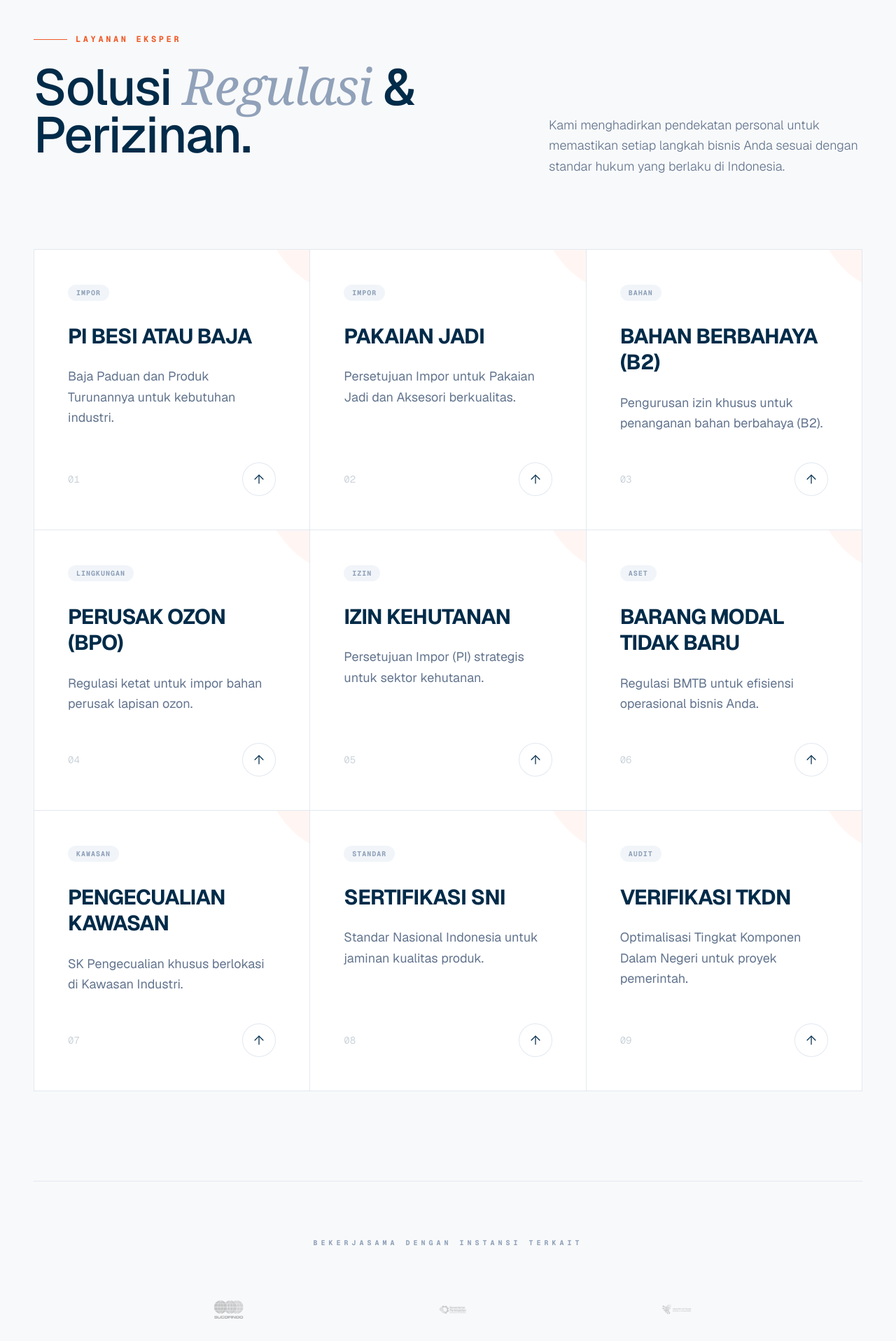
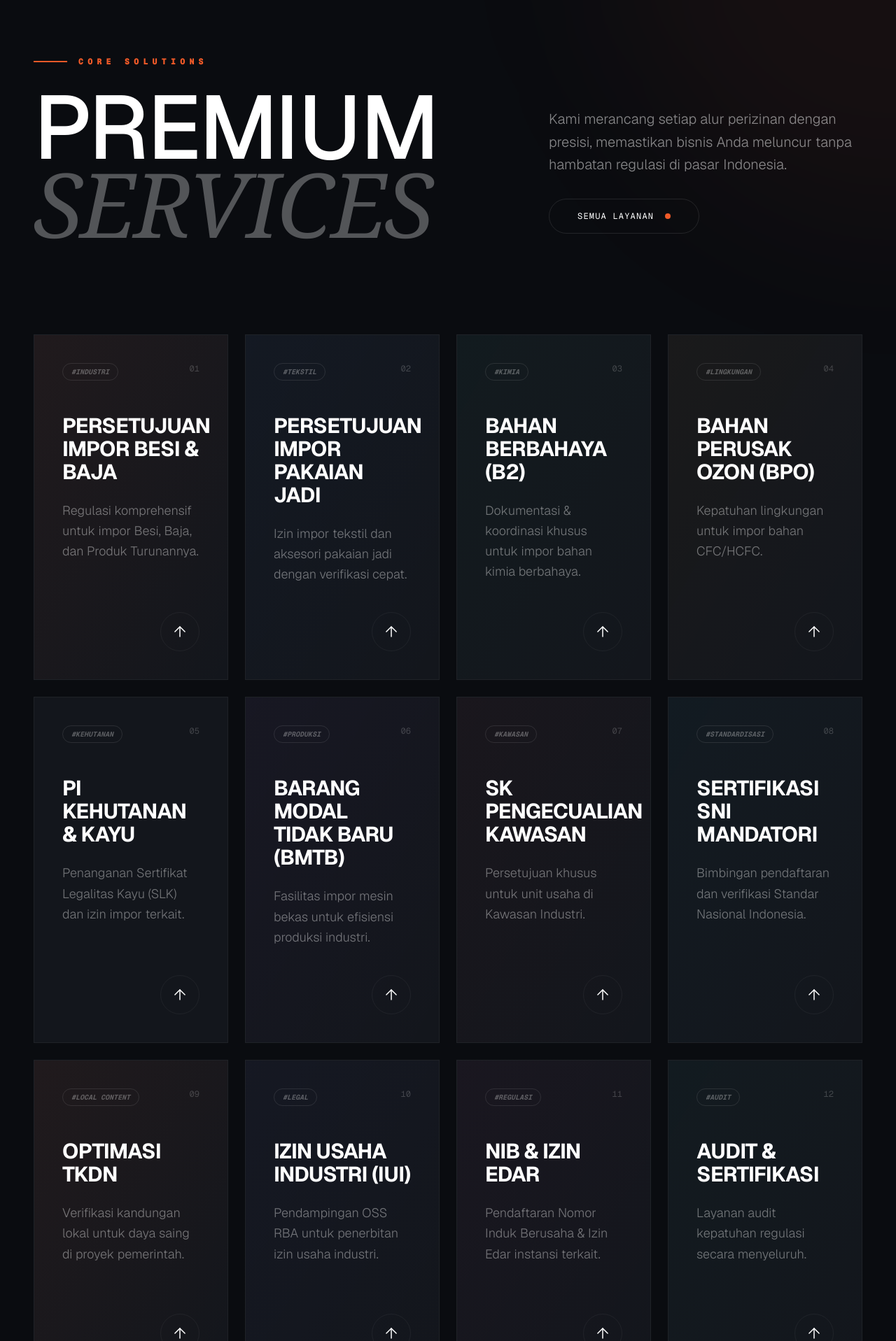
Before and after one commit to dayriyadhi-hue/razor-astern-web, a Next.js app: page / in a window 1280 px wide. Shown: the part 880-2797 px from the top of the page at 70% size. Built offline with nearby package versions, Linux system fonts and the light colour scheme.

Commit message:
Update Solutions.js

```diff
--- a/src/components/Solutions.js
+++ b/src/components/Solutions.js
@@ -5,144 +5,108 @@ import { motion } from 'motion/react';
 
 const Solutions = () => {
     const solutions = [
-        {
-            id: "01",
-            title: "PI Besi atau Baja",
-            desc: "Baja Paduan dan Produk Turunannya untuk kebutuhan industri.",
-            category: "Impor"
-        },
-        {
-            id: "02",
-            title: "Pakaian Jadi",
-            desc: "Persetujuan Impor untuk Pakaian Jadi dan Aksesori berkualitas.",
-            category: "Impor"
-        },
-        {
-            id: "03",
-            title: "Bahan Berbahaya (B2)",
-            desc: "Pengurusan izin khusus untuk penanganan bahan berbahaya (B2).",
-            category: "Bahan"
-        },
-        {
-            id: "04",
-            title: "Perusak Ozon (BPO)",
-            desc: "Regulasi ketat untuk impor bahan perusak lapisan ozon.",
-            category: "Lingkungan"
-        },
-        {
-            id: "05",
-            title: "Izin Kehutanan",
-            desc: "Persetujuan Impor (PI) strategis untuk sektor kehutanan.",
-            category: "Izin"
-        },
-        {
-            id: "06",
-            title: "Barang Modal Tidak Baru",
-            desc: "Regulasi BMTB untuk efisiensi operasional bisnis Anda.",
-            category: "Aset"
-        },
-        {
-            id: "07",
-            title: "Pengecualian Kawasan",
-            desc: "SK Pengecualian khusus berlokasi di Kawasan Industri.",
-            category: "Kawasan"
-        },
-        {
-            id: "08",
-            title: "Sertifikasi SNI",
-            desc: "Standar Nasional Indonesia untuk jaminan kualitas produk.",
-            category: "Standar"
-        },
-        {
-            id: "09",
-            title: "Verifikasi TKDN",
-            desc: "Optimalisasi Tingkat Komponen Dalam Negeri untuk proyek pemerintah.",
-            category: "Audit"
-        }
+        { id: "01", title: "Persetujuan Impor Besi & Baja", desc: "Regulasi komprehensif untuk impor Besi, Baja, dan Produk Turunannya.", category: "INDUSTRI", color: "from-orange/20 to-transparent" },
+        { id: "02", title: "Persetujuan Impor Pakaian Jadi", desc: "Izin impor tekstil dan aksesori pakaian jadi dengan verifikasi cepat.", category: "TEKSTIL", color: "from-blue-500/10 to-transparent" },
+        { id: "03", title: "Bahan Berbahaya (B2)", desc: "Dokumentasi & koordinasi khusus untuk impor bahan kimia berbahaya.", category: "KIMIA", color: "from-emerald-500/10 to-transparent" },
+        { id: "04", title: "Bahan Perusak Ozon (BPO)", desc: "Kepatuhan lingkungan untuk impor bahan CFC/HCFC.", category: "LINGKUNGAN", color: "from-amber-500/10 to-transparent" },
+        { id: "05", title: "PI Kehutanan & Kayu", desc: "Penanganan Sertifikat Legalitas Kayu (SLK) dan izin impor terkait.", category: "KEHUTANAN", color: "from-brown-500/10 to-transparent" },
+        { id: "06", title: "Barang Modal Tidak Baru (BMTB)", desc: "Fasilitas impor mesin bekas untuk efisiensi produksi industri.", category: "PRODUKSI", color: "from-purple-500/10 to-transparent" },
+        { id: "07", title: "SK Pengecualian Kawasan", desc: "Persetujuan khusus untuk unit usaha di Kawasan Industri.", category: "KAWASAN", color: "from-red-500/10 to-transparent" },
+        { id: "08", title: "Sertifikasi SNI Mandatori", desc: "Bimbingan pendaftaran dan verifikasi Standar Nasional Indonesia.", category: "STANDARDISASI", color: "from-cyan-500/10 to-transparent" },
+        { id: "09", title: "Optimasi TKDN", desc: "Verifikasi kandungan lokal untuk daya saing di proyek pemerintah.", category: "LOCAL CONTENT", color: "from-orange/20 to-transparent" },
+        { id: "10", title: "Izin Usaha Industri (IUI)", desc: "Pendampingan OSS RBA untuk penerbitan izin usaha industri.", category: "LEGAL", color: "from-indigo-500/10 to-transparent" },
+        { id: "11", title: "NIB & Izin Edar", desc: "Pendaftaran Nomor Induk Berusaha & Izin Edar instansi terkait.", category: "REGULASI", color: "from-pink-500/10 to-transparent" },
+        { id: "12", title: "Audit & Sertifikasi", desc: "Layanan audit kepatuhan regulasi secara menyeluruh.", category: "AUDIT", color: "from-teal-500/10 to-transparent" }
     ];
 
     return (
-        <section id="layanan" className="py-32 bg-[#F8F9FA] text-[#002b49] overflow-hidden relative">
-            <div className="max-w-[1800px] mx-auto px-6 md:px-12">
-                {/* Section Header */}
-                <div className="flex flex-col md:flex-row justify-between items-end gap-8 mb-24">
-                    <div className="max-w-2xl">
-                        <div className="flex items-center gap-3 mb-6">
-                            <span className="w-12 h-[1px] bg-orange"></span>
-                            <span className="text-xs font-mono font-bold uppercase tracking-[0.3em] text-orange">Layanan Eksper</span>
-                        </div>
-                        <h2 className="text-5xl md:text-7xl font-medium tracking-tight leading-[0.95] mb-8">
-                            Solusi <span className="italic font-serif text-slate-400 font-light">Regulasi</span> & Perizinan.
+        <section id="layanan" className="py-40 bg-[#0A0C10] text-white overflow-hidden relative">
+            {/* Background Decorative Elements */}
+            <div className="absolute top-0 right-0 w-[800px] h-[800px] bg-orange/5 rounded-full blur-[120px] -translate-y-1/2 translate-x-1/2"></div>
+            <div className="absolute bottom-0 left-0 w-[600px] h-[600px] bg-blue-500/5 rounded-full blur-[100px] translate-y-1/2 -translate-x-1/2"></div>
+
+            <div className="max-w-[1800px] mx-auto px-6 md:px-12 relative z-10">
+                {/* Header Section */}
+                <div className="grid lg:grid-cols-[1fr_auto] items-end gap-12 mb-32">
+                    <div>
+                        <motion.div
+                            initial={{ opacity: 0, x: -20 }}
+                            whileInView={{ opacity: 1, x: 0 }}
+                            className="flex items-center gap-4 mb-8"
+                        >
+                            <span className="h-[2px] w-12 bg-orange"></span>
+                            <span className="text-xs font-mono font-black uppercase tracking-[0.5em] text-orange">CORE SOLUTIONS</span>
+                        </motion.div>
+                        <h2 className="text-6xl md:text-9xl font-medium tracking-tight leading-[0.85] uppercase">
+                            Premium <br />
+                            <span className="font-serif italic text-white/30 font-light">Services</span>
                         </h2>
                     </div>
-                    <p className="max-w-md text-lg text-slate-500 leading-relaxed font-light mb-2">
-                        Kami menghadirkan pendekatan personal untuk memastikan setiap langkah bisnis Anda sesuai dengan standar hukum yang berlaku di Indonesia.
-                    </p>
+                    <div className="max-w-md pb-4">
+                        <p className="text-xl text-white/50 leading-relaxed font-light mb-8">
+                            Kami merancang setiap alur perizinan dengan presisi, memastikan bisnis Anda meluncur tanpa hambatan regulasi di pasar Indonesia.
+                        </p>
+                        <button className="px-10 py-4 border border-white/10 rounded-full hover:bg-white hover:text-navy transition-all duration-500 text-xs font-mono uppercase tracking-widest flex items-center gap-4 group">
+                            Semua Layanan
+                            <div className="w-2 h-2 rounded-full bg-orange group-hover:scale-150 transition-transform"></div>
+                        </button>
+                    </div>
                 </div>
 
-                {/* Modern Solutions Grid */}
-                <div className="grid grid-cols-1 md:grid-cols-2 lg:grid-cols-3 gap-px bg-slate-200 border border-slate-200">
+                {/* Bento Grid Layout */}
+                <div className="grid grid-cols-1 md:grid-cols-2 lg:grid-cols-3 xl:grid-cols-4 gap-6">
                     {solutions.map((sol, i) => (
                         <motion.div
                             key={i}
-                            initial={{ opacity: 0 }}
-                            whileInView={{ opacity: 1 }}
-                            transition={{ duration: 0.5, delay: i * 0.05 }}
-                            className="group bg-white p-12 relative overflow-hidden flex flex-col min-h-[400px] hover:bg-navy transition-colors duration-700"
+                            initial={{ opacity: 0, y: 30 }}
+                            whileInView={{ opacity: 1, y: 0 }}
+                            transition={{ duration: 0.8, delay: i * 0.05 }}
+                            whileHover={{ y: -10 }}
+                            className="group relative bg-[#13161C] border border-white/5 p-10 min-h-[460px] flex flex-col justify-between overflow-hidden cursor-pointer"
                         >
+                            {/* Card Background Gradient */}
+                            <div className={`absolute inset-0 bg-gradient-to-br ${sol.color} opacity-30 group-hover:opacity-100 transition-opacity duration-700`}></div>
+
+                            {/* Content */}
                             <div className="relative z-10">
-                                <span className="inline-block px-3 py-1 rounded-full bg-slate-100 text-[10px] font-mono font-bold uppercase tracking-widest text-slate-400 mb-8 group-hover:bg-white/10 group-hover:text-white/50 transition-colors">
-                                    {sol.category}
-                                </span>
-                                <h3 className="text-3xl font-bold tracking-tight uppercase mb-6 leading-tight group-hover:text-white transition-colors">
+                                <div className="flex justify-between items-start mb-12">
+                                    <span className="text-[10px] font-mono font-bold text-white/30 border border-white/10 px-3 py-1 rounded-full group-hover:border-orange/30 group-hover:text-orange transition-all duration-500 italic">
+                                        #{sol.category}
+                                    </span>
+                                    <span className="font-mono text-xs text-white/20 group-hover:text-white/40">{sol.id}</span>
+                                </div>
+
+                                <h3 className="text-3xl font-bold tracking-tight uppercase leading-[1.1] mb-6 group-hover:translate-x-2 transition-transform duration-500">
                                     {sol.title}
                                 </h3>
-                                <p className="text-slate-500 text-lg leading-relaxed group-hover:text-slate-300 transition-colors">
+
+                                <p className="text-white/40 text-lg font-light leading-relaxed group-hover:text-white/70 transition-colors">
                                     {sol.desc}
                                 </p>
                             </div>
 
-                            <div className="mt-auto pt-10 relative z-10 flex items-center justify-between">
-                                <span className="font-mono text-sm opacity-20 group-hover:opacity-10 transition-opacity group-hover:text-white">{sol.id}</span>
-                                <div className="w-12 h-12 rounded-full border border-slate-200 flex items-center justify-center group-hover:border-white/20 group-hover:bg-orange group-hover:text-white transition-all duration-500 -rotate-45 group-hover:rotate-0">
-                                    <svg width="20" height="20" viewBox="0 0 24 24" fill="none" stroke="currentColor" strokeWidth="1.5" strokeLinecap="round" strokeLinejoin="round"><line x1="7" y1="17" x2="17" y2="7"></line><polyline points="7 7 17 7 17 17"></polyline></svg>
+                            {/* Footer Card */}
+                            <div className="relative z-10 pt-10 flex items-center justify-between">
+                                <span className="text-[10px] font-mono uppercase tracking-[0.2em] opacity-0 group-hover:opacity-100 transition-all duration-500 translate-y-4 group-hover:translate-y-0 text-orange">Mulai Konsultasi</span>
+                                <div className="w-14 h-14 rounded-full border border-white/5 flex items-center justify-center group-hover:bg-white group-hover:text-navy transition-all duration-700">
+                                    <svg width="24" height="24" viewBox="0 0 24 24" fill="none" stroke="currentColor" strokeWidth="1.5" strokeLinecap="round" strokeLinejoin="round" className="-rotate-45 group-hover:rotate-0 transition-transform duration-500"><line x1="7" y1="17" x2="17" y2="7"></line><polyline points="7 7 17 7 17 17"></polyline></svg>
                                 </div>
                             </div>
 
-                            {/* Accent Background Pattern */}
-                            <div className="absolute top-0 right-0 w-32 h-32 bg-orange/5 rounded-bl-full translate-x-16 -translate-y-16 group-hover:translate-x-0 group-hover:translate-y-0 transition-transform duration-700"></div>
+                            {/* Hover Overlay Line */}
+                            <div className="absolute bottom-0 left-0 h-[2px] w-0 bg-orange group-hover:w-full transition-all duration-700"></div>
                         </motion.div>
                     ))}
                 </div>
 
-                {/* Logo Marquee */}
-                <div className="mt-32 pt-20 border-t border-slate-200">
-                    <p className="text-center text-[10px] font-mono font-bold uppercase tracking-[0.5em] text-slate-400 mb-16">Bekerjasama dengan Instansi Terkait</p>
-                    <div className="w-full overflow-hidden">
-                        <div className="flex relative">
-                            <motion.div
-                                animate={{ x: [-1000, 0] }}
-                                transition={{ x: { repeat: Infinity, repeatType: "loop", duration: 30, ease: "linear" } }}
-                                className="flex flex-none gap-32 items-center"
-                            >
-                                {[...Array(4)].map((_, idx) => (
-                                    <React.Fragment key={idx}>
-                                        <div className="w-48 h-12 flex items-center justify-center flex-none grayscale opacity-30 hover:opacity-100 hover:grayscale-0 transition-all duration-500">
-                                            <img src="/1.svg" alt="Sucofindo" className="max-h-full max-w-full object-contain" />
-                                        </div>
-                                        <div className="w-48 h-12 flex items-center justify-center flex-none grayscale opacity-30 hover:opacity-100 hover:grayscale-0 transition-all duration-500">
-                                            <img src="/2.svg" alt="Kemenperin" className="max-h-full max-w-full object-contain" />
-                                        </div>
-                                        <div className="w-48 h-12 flex items-center justify-center flex-none grayscale opacity-30 hover:opacity-100 hover:grayscale-0 transition-all duration-500">
-                                            <img src="/3.svg" alt="Kemendag" className="max-h-full max-w-full object-contain" />
-                                        </div>
-                                        <div className="w-48 h-12 flex items-center justify-center flex-none grayscale opacity-30 hover:opacity-100 hover:grayscale-0 transition-all duration-500">
-                                            <img src="/4.svg" alt="BKPM" className="max-h-full max-w-full object-contain" />
-                                        </div>
-                                    </React.Fragment>
-                                ))}
-                            </motion.div>
-                        </div>
+                {/* Bottom Stats or Marquee Focus */}
+                <div className="mt-32 pt-24 border-t border-white/5 flex flex-col items-center">
+                    <p className="text-white/30 text-[10px] font-mono tracking-[0.8em] uppercase mb-16 text-center">TRUSTED BY INDUSTRY GIANTS</p>
+                    <div className="flex flex-wrap justify-center gap-16 md:gap-32 opacity-40 grayscale hover:grayscale-0 transition-all duration-700">
+                        <img src="/1.svg" alt="Partner" className="h-10 w-auto hover:opacity-100 transition-opacity" />
+                        <img src="/2.svg" alt="Partner" className="h-10 w-auto hover:opacity-100 transition-opacity" />
+                        <img src="/3.svg" alt="Partner" className="h-10 w-auto hover:opacity-100 transition-opacity" />
+                        <img src="/4.svg" alt="Partner" className="h-10 w-auto hover:opacity-100 transition-opacity" />
                     </div>
                 </div>
             </div>
```
